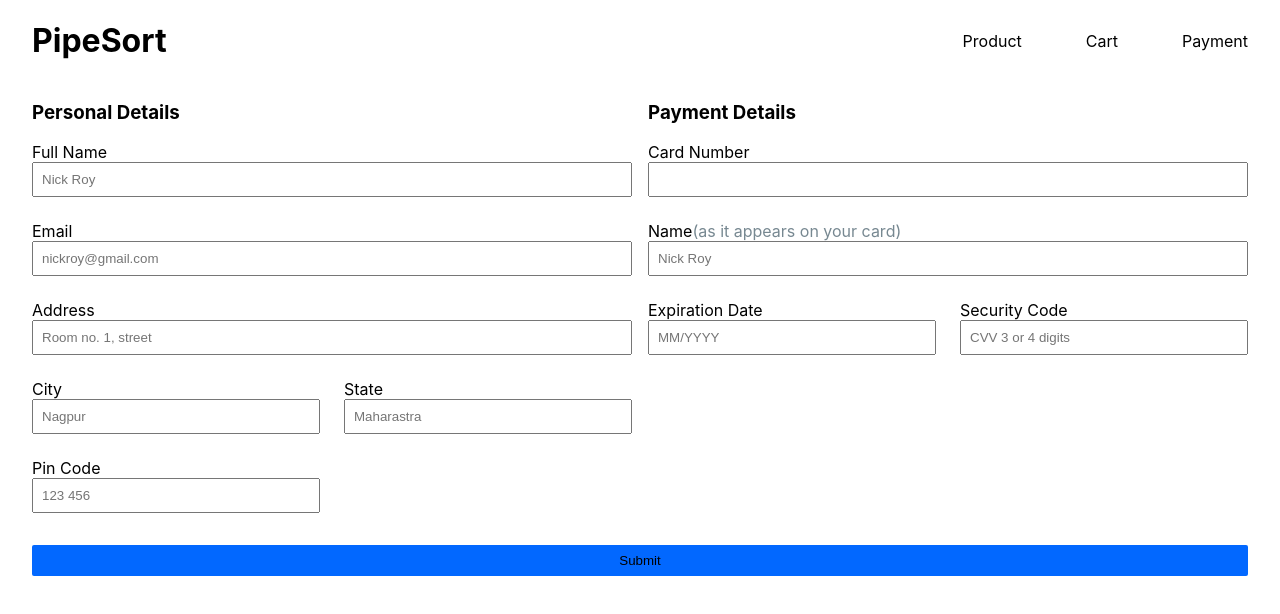
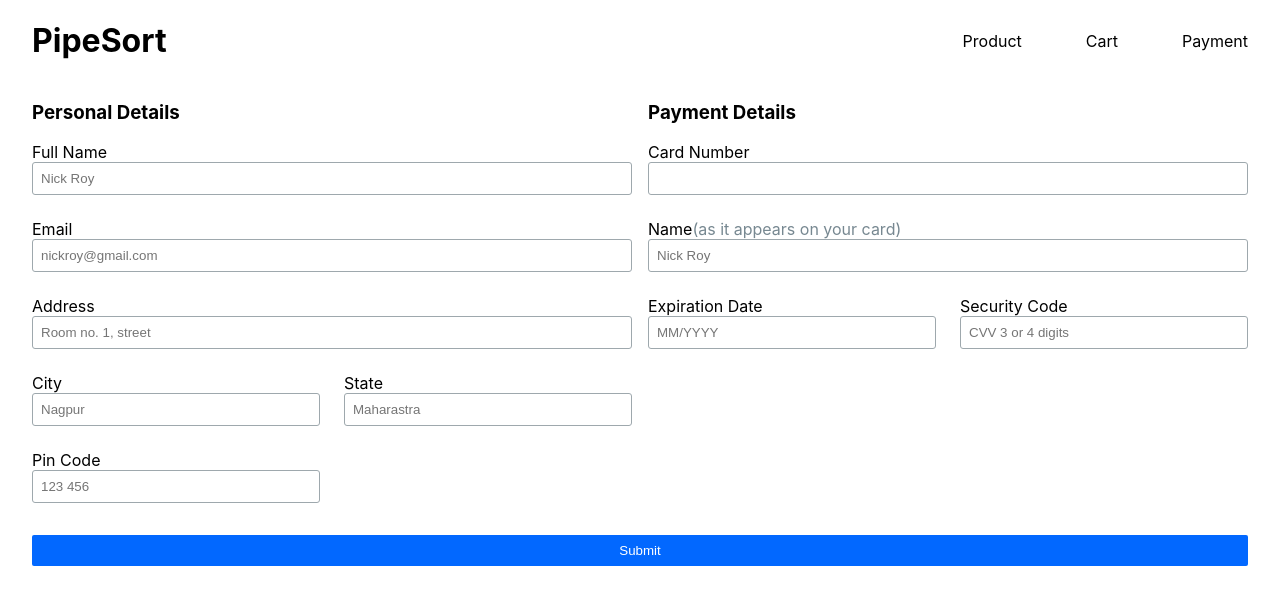
Before and after one commit to MayurBhowad/pipesort, a React (Create React App) app: page /payment in a window 1280 px wide. Shown: the top 614 px of the page. Built offline with nearby package versions, Linux system fonts and the light colour scheme.

Commit message:
set input data logic

```diff
--- a/src/components/payment/AddDetails.component.js
+++ b/src/components/payment/AddDetails.component.js
@@ -25,6 +25,7 @@ const useStyles = makeStyles(theme => ({
         '& button': {
             width: '100%',
             padding: '.5rem',
+            color: '#ffffff',
 
             cursor: 'pointer',
 
@@ -45,19 +46,35 @@ const useStyles = makeStyles(theme => ({
 function AddDetails() {
     const classes = useStyles()
 
+    const [fullName, setFullName] = useState('')
+    const [email, setEmail] = useState('')
+    const [address, setAddress] = useState('')
+    const [city, setCity] = useState('')
+    const [state, setState] = useState('')
+    const [pincode, setPincode] = useState('')
+
+    const [cardNumber, setCardNumber] = useState('')
+    const [cardName, setCardName] = useState('')
+    const [expDate, setExpDate] = useState('')
+    const [cvv, setCvv] = useState('')
+
+    const onsubmit = () => {
+        alert(`input values: ${fullName}, ${email}, ${address}, ${address}, ${city}, ${state}, ${pincode}, ${cardNumber}, ${cardName}, ${expDate}, ${cvv}`)
+    }
+
     return (
         <div className={classes.root}>
             <div className={classes.container}>
                 <div className={classes.personalDetails} >
-                    <PersonalDetails />
+                    <PersonalDetails setFullName={setFullName} setEmail={setEmail} setAddress={setAddress} setCity={setCity} setState={setState} setPincode={setPincode} />
                 </div>
                 <div className={classes.gap}></div>
                 <div className={classes.paymentDetails} >
-                    <PaymentDetails />
+                    <PaymentDetails setCardNumbe={setCardNumber} setCardName={setCardName} setExpDate={setExpDate} setCvv={setCvv} />
                 </div>
             </div>
             <div className={classes.submitBtn} >
-                <button>Submit</button>
+                <button onClick={onsubmit}>Submit</button>
             </div>
         </div>
     )
--- a/src/components/payment/details/PaymentDetails.component.js
+++ b/src/components/payment/details/PaymentDetails.component.js
@@ -13,7 +13,10 @@ const useStyles = makeStyles(theme => ({
         flexDirection: 'column',
 
         '& input': {
+            border: '1px solid #9ea8ad',
+            borderRadius: '3px',
             padding: '.5rem',
+            outline: 'none',
         },
 
         '& span': {
@@ -22,11 +25,13 @@ const useStyles = makeStyles(theme => ({
     },
 }))
 
-function PaymentDetails() {
+function PaymentDetails(props) {
     const classes = useStyles()
     const [spacing1, setSpacing1] = useState(12)
     const [spacing2, setSpacing2] = useState(12)
     const { width } = useWindowDimensions()
+    const { setCardNumber, setCardName, setExpDate, setCvv } = props;
+    console.log(props.inputState);
 
     useEffect(() => {
         if (width > 768) {
@@ -43,22 +48,22 @@ function PaymentDetails() {
 
                 <Grid item xs={spacing1} className={classes.inputDiv}>
                     <label htmlFor="card_number">Card Number</label>
-                    <input type="text" placeholder="" />
+                    <input type="text" placeholder="" onChange={e => setCardNumber(e.target.value)} />
                 </Grid>
 
                 <Grid item xs={spacing1} className={classes.inputDiv}>
                     <label htmlFor="cc_name">Name<span>(as it appears on your card)</span></label>
-                    <input type="text" placeholder="Nick Roy" />
+                    <input type="text" placeholder="Nick Roy" onChange={e => setCardName(e.target.value)} />
                 </Grid>
 
                 <Grid item xs={spacing2} className={classes.inputDiv}>
                     <label htmlFor="expiration_date">Expiration Date</label>
-                    <input type="text" placeholder="MM/YYYY" />
+                    <input type="text" placeholder="MM/YYYY" onChange={e => setExpDate(e.target.value)} />
                 </Grid>
 
                 <Grid item xs={spacing2} className={classes.inputDiv}>
                     <label htmlFor="security_code">Security Code</label>
-                    <input type="text" placeholder="CVV 3 or 4 digits" />
+                    <input type="text" placeholder="CVV 3 or 4 digits" onChange={e => setCvv(e.target.value)} />
                 </Grid>
 
             </Grid>
--- a/src/components/payment/details/PersonalDetails.component.js
+++ b/src/components/payment/details/PersonalDetails.component.js
@@ -12,16 +12,20 @@ const useStyles = makeStyles(theme => ({
         flexDirection: 'column',
 
         '& input': {
+            border: '1px solid #9ea8ad',
+            borderRadius: '3px',
             padding: '.5rem',
+            outline: 'none',
         },
     },
 }))
 
-function PersonalDetails() {
+function PersonalDetails(props) {
     const classes = useStyles()
     const [spacing1, setSpacing1] = useState(12)
     const [spacing2, setSpacing2] = useState(12)
     const { width } = useWindowDimensions()
+    const { setFullName, setEmail, setAddress, setCity, setState, setPincode } = props;
 
     useEffect(() => {
         if (width > 768) {
@@ -37,32 +41,32 @@ function PersonalDetails() {
             <Grid container spacing={3}>
                 <Grid item xs={spacing1} className={classes.inputDiv}>
                     <label htmlFor="full_name">Full Name</label>
-                    <input type="text" placeholder="Nick Roy" />
+                    <input type="text" placeholder="Nick Roy" onChange={e => setFullName(e.target.value)} />
                 </Grid>
 
                 <Grid item xs={spacing1} className={classes.inputDiv}>
                     <label htmlFor="email">Email</label>
-                    <input type="email" placeholder="nickroy@gmail.com" />
+                    <input type="email" placeholder="nickroy@gmail.com" onChange={e => setEmail(e.target.value)} />
                 </Grid>
 
                 <Grid item xs={spacing1} className={classes.inputDiv}>
                     <label htmlFor="address">Address</label>
-                    <input type="text" placeholder="Room no. 1, street" />
+                    <input type="text" placeholder="Room no. 1, street" onChange={e => setAddress(e.target.value)} />
                 </Grid>
 
                 <Grid item xs={spacing2} className={classes.inputDiv}>
                     <label htmlFor="city">City</label>
-                    <input type="text" placeholder="Nagpur" />
+                    <input type="text" placeholder="Nagpur" onChange={e => setCity(e.target.value)} />
                 </Grid>
 
                 <Grid item xs={spacing2} spacing={3} className={classes.inputDiv}>
                     <label htmlFor="state">State</label>
-                    <input type="text" placeholder="Maharastra" />
+                    <input type="text" placeholder="Maharastra" onChange={e => setState(e.target.value)} />
                 </Grid>
 
                 <Grid item xs={spacing2} className={classes.inputDiv}>
                     <label htmlFor="pin">Pin Code</label>
-                    <input type="text" placeholder="123 456" />
+                    <input type="text" placeholder="123 456" onChange={e => setPincode(e.target.value)} />
                 </Grid>
             </Grid>
 
--- a/src/components/products/Products.component.js
+++ b/src/components/products/Products.component.js
@@ -29,17 +29,18 @@ function Products(props) {
     const { width } = useWindowDimensions();
     var products = React.useContext(productsContext);
 
+    const [loading, setLoading] = useState(true)
     const [selectedCategory, setSelectedCategory] = useState("women's clothing")
     const [spacing1, setSpacing1] = useState(4)
     const [sortedProduct, setSortedProduct] = useState([])
 
     let productsDisplayContainer;
-    if (sortedProduct === null) {
+    if (sortedProduct === null || loading) {
         productsDisplayContainer = (<h5>Loading...</h5>)
     } else {
         if (sortedProduct.length > 0) {
             productsDisplayContainer = sortedProduct.map(product => (
-                <Grid item xs={spacing1}>
+                <Grid item xs={spacing1} key={product.id}>
                     <Card product={product} />
                 </Grid>
             ))
@@ -55,6 +56,8 @@ function Products(props) {
         } else {
             setSortedProduct(products)
         }
+
+        products.length > 0 ? setLoading(false) : setLoading(true)
     }, [selectedCategory, products])
 
     useEffect(() => {
```
